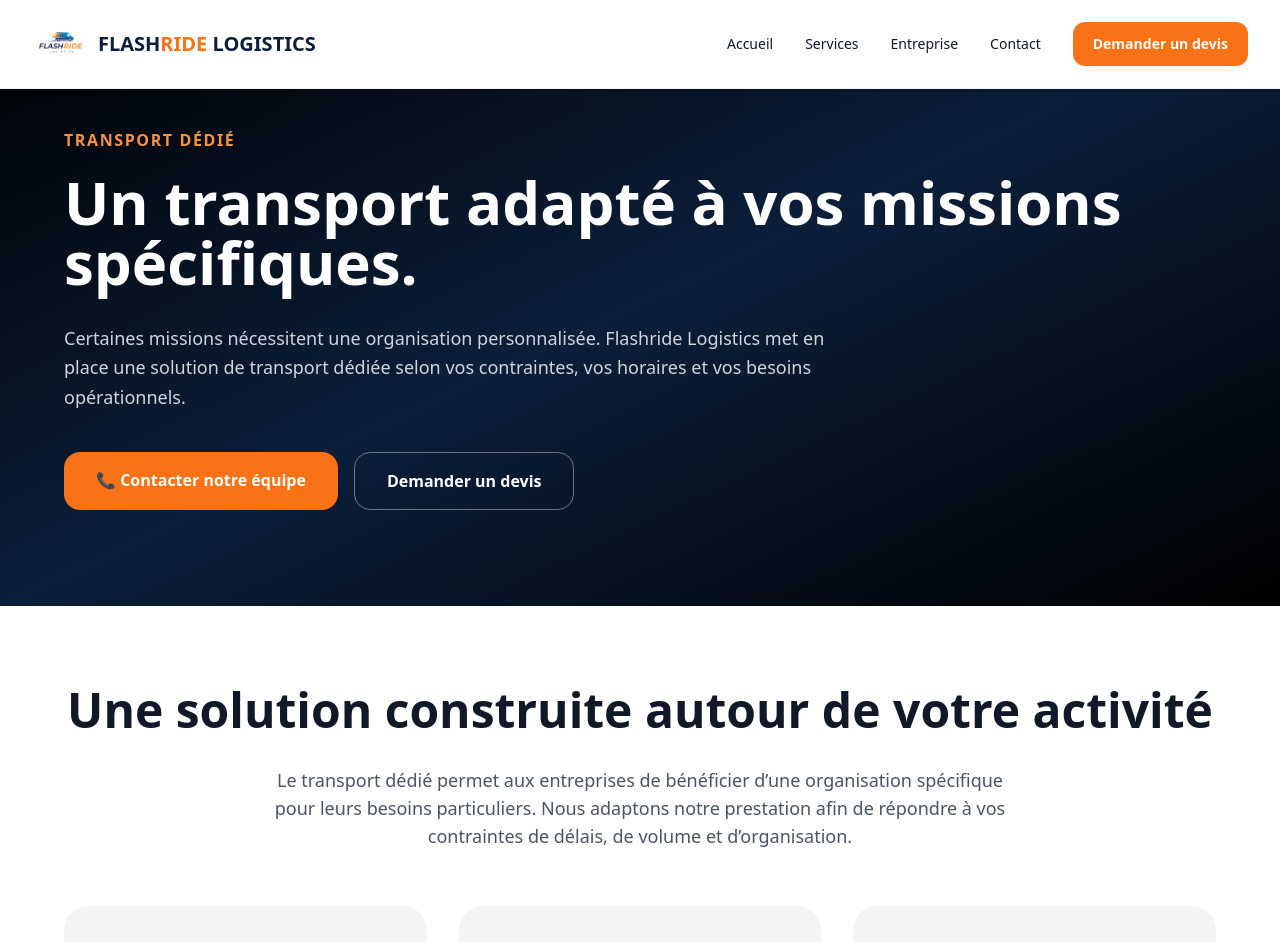
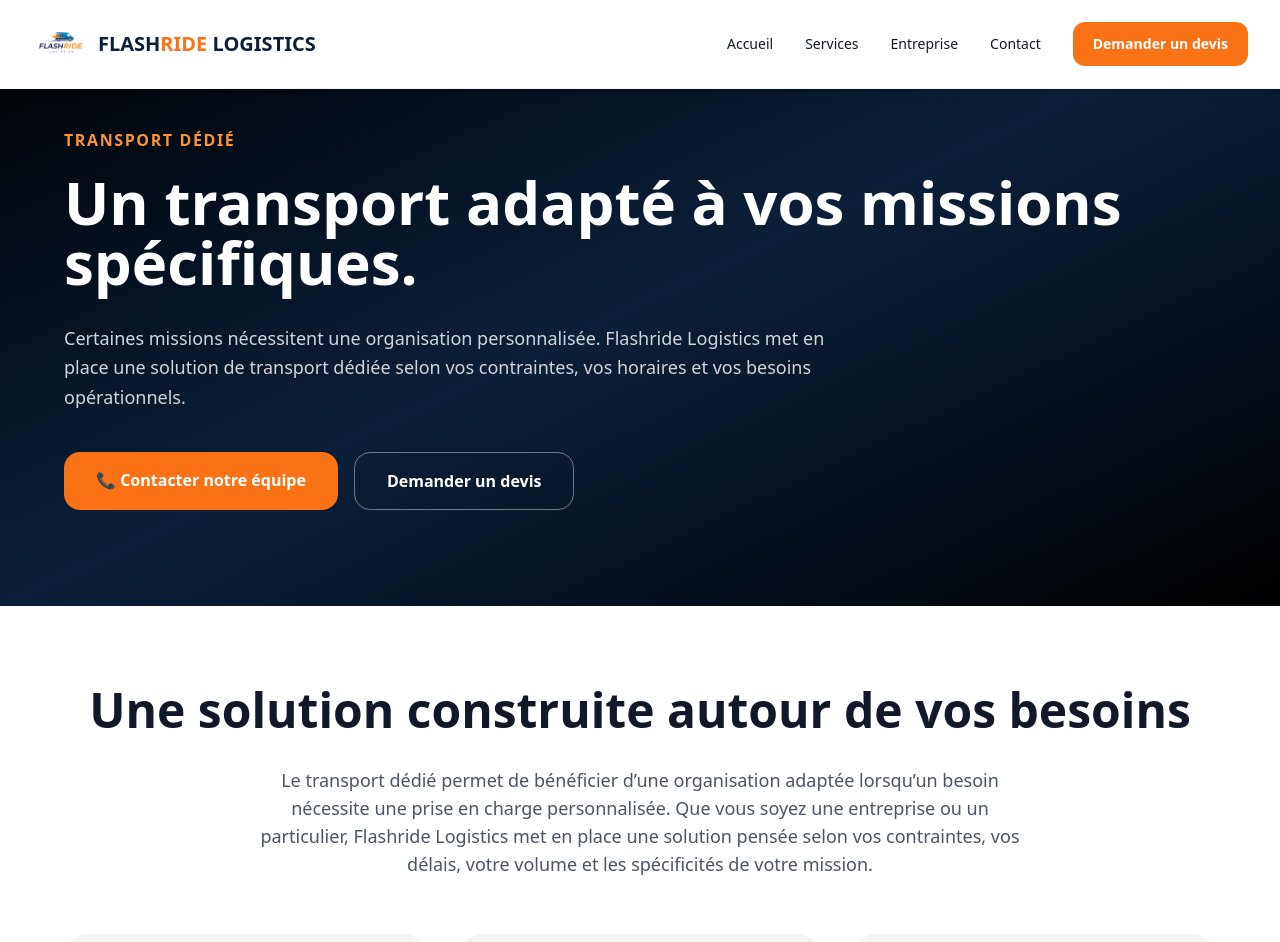
Before and after one commit to jasonvandommele-commits/flashride-logistics, a Next.js app: page /transport-dedie in a window 1280 px wide. Shown: the top 942 px of the page. Built offline with nearby package versions, Linux system fonts and the light colour scheme.

Commit message:
Update page.jsx

```diff
--- a/app/transport-dedie/page.jsx
+++ b/app/transport-dedie/page.jsx
@@ -213,20 +213,19 @@ export default function TransportDedie() {
 
 
           <h2 className="text-3xl md:text-5xl font-black text-center">
-
-            Une solution construite autour de votre activité
-
-          </h2>
+  Une solution construite autour de vos besoins
+</h2>
 
 
-          <p className="mt-8 text-gray-600 text-lg text-center max-w-3xl mx-auto">
+<p className="mt-8 text-gray-600 text-lg text-center max-w-3xl mx-auto">
 
-            Le transport dédié permet aux entreprises de bénéficier d’une
-            organisation spécifique pour leurs besoins particuliers.
-            Nous adaptons notre prestation afin de répondre à vos contraintes
-            de délais, de volume et d’organisation.
+  Le transport dédié permet de bénéficier d’une organisation adaptée
+  lorsqu’un besoin nécessite une prise en charge personnalisée.
+  Que vous soyez une entreprise ou un particulier, Flashride Logistics
+  met en place une solution pensée selon vos contraintes, vos délais,
+  votre volume et les spécificités de votre mission.
 
-          </p>
+</p>
 
 
 
```
